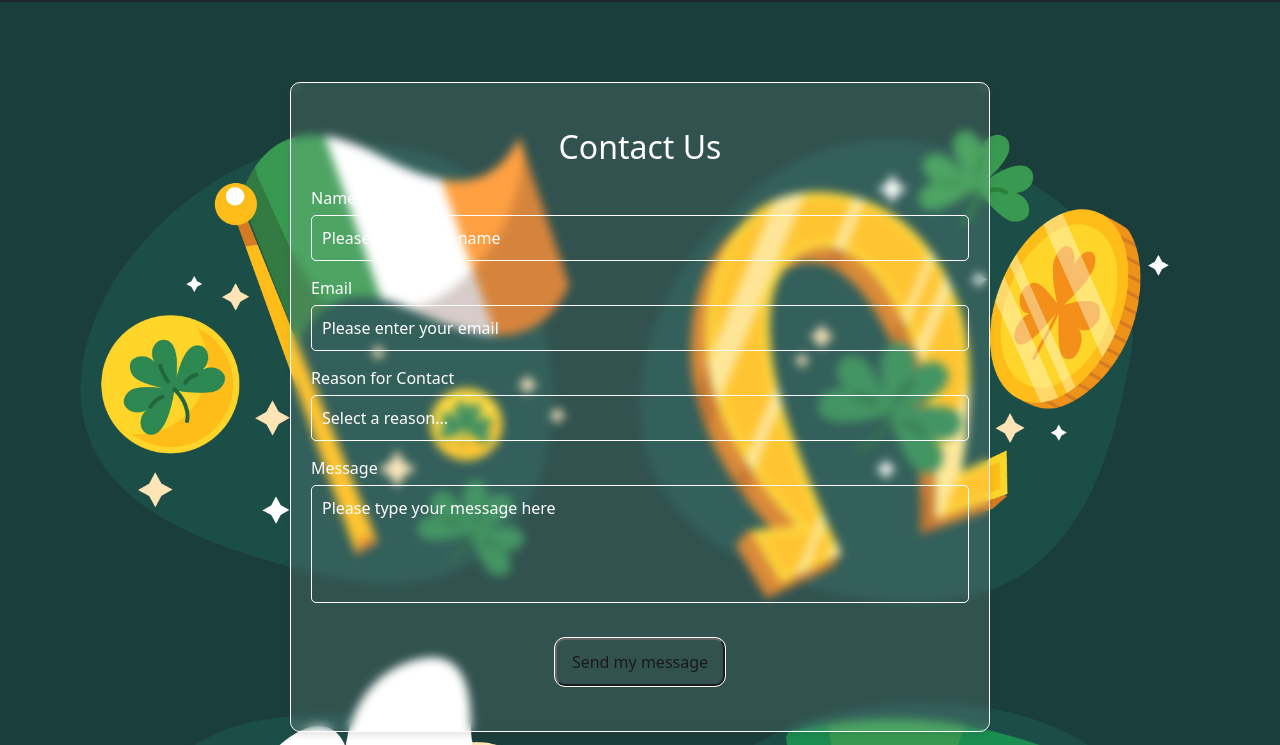
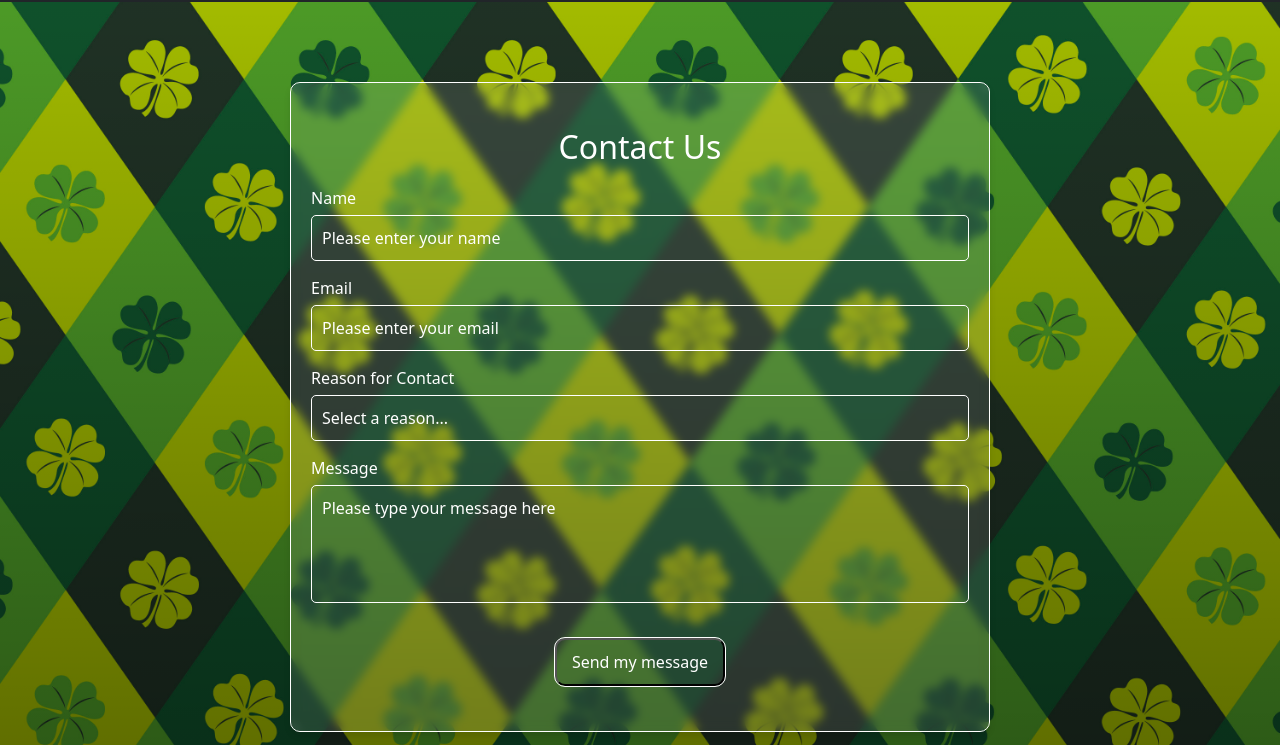
Before and after one commit to RohanImmanuel/NCIWebDevCA2, a plain HTML site: page contact.html in a window 1280 px wide. Shown: the part 55-800 px from the top of the page. Drawn offline with nearby package versions, Linux system fonts and the light colour scheme.

Commit message:
Change bg image

```diff
--- a/css/anukrati.css
+++ b/css/anukrati.css
@@ -284,13 +284,15 @@ input:nth-of-type(5):checked ~ .top-attractions {
     justify-content: center;
     align-items: center;
     height: 100%;
-    background-image: url('/img/contact/contact-bg-2.jpg');
+    background-image:
+        linear-gradient(rgba(0, 0, 0, 0.1), rgba(0, 0, 0, 0.5)),
+        url('/img/contact/contact-bg-3.jpg');
     background-size: cover;
-    opacity: 0.9;
+    background-position: center;
     padding-top: 80px;
     padding-bottom: 80px;
+}
 
-}
 
 .glass-container {
     width: 700px;
@@ -363,7 +365,7 @@ textarea.form-control {
 
 .submit-btn {
     background-color: transparent !important;
-    color: black;
+    color: white;
     outline: 1px solid white;
     padding: 10px 15px;
     border-radius: 10px;
```
Also changed, not shown: img/contact/contact-bg-3.jpg (added).
